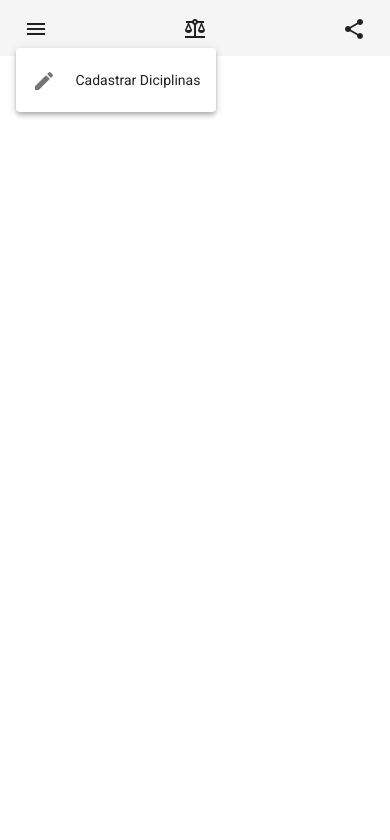
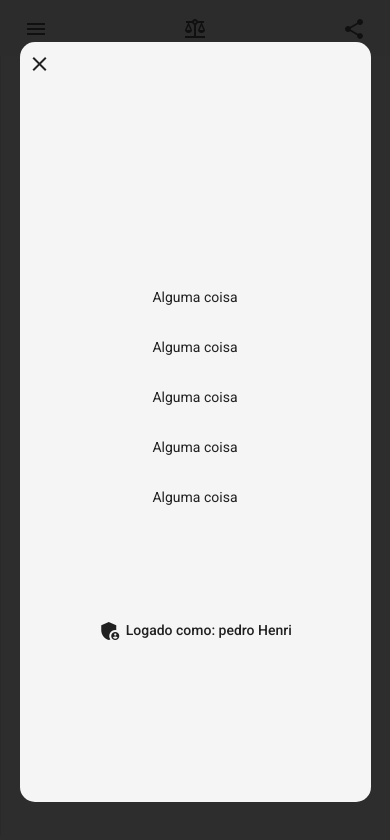
Before and after one commit to PedroHenrique0121/study-front-end, an Angular app: page / in a window 390 px wide. Both pictures are taken after a click on the button "menu". Shown: the top 840 px of the page. Built offline with nearby package versions, Linux system fonts and the light colour scheme.

Commit message:
resolvido layoute sidebar responsiva

```diff
--- a/src/app/app.module.ts
+++ b/src/app/app.module.ts
@@ -23,6 +23,7 @@ import { DisciplinaService } from './disciplina.service';
 import { DisciplinasModule } from './disciplinas/disciplinas.module';
 import { AssuntosModule } from './assuntos/assuntos.module';
 import { MatMenuModule } from '@angular/material/menu';
+
 
 @NgModule({
   declarations: [
@@ -50,6 +51,7 @@ import { MatMenuModule } from '@angular/material/menu';
     MatDialogModule,
     MatMenuModule,
 
+
     DisciplinasModule,
     AssuntosModule
   ],
--- a/src/app/componentes/layoute/layoute.component.css
+++ b/src/app/componentes/layoute/layoute.component.css
@@ -1,11 +1,9 @@
 .container {
     margin: 0;
     display: flex;
-
     width: 100%;
     align-items: center;
     justify-content: center;
-
 
 }
 
@@ -24,3 +22,20 @@ main {
     align-items: center;
     justify-content: center;
 }
+
+
+/* material sidebar */
+.example-container {
+    width: 100%;
+    height: calc(100% - 64px);
+
+}
+
+.example-sidenav-content {
+    display: flex;
+    height: 100%;
+    align-items: center;
+    justify-content: center;
+}
+
+.example-sidenav {}
--- a/src/app/componentes/layoute/layoute.component.html
+++ b/src/app/componentes/layoute/layoute.component.html
@@ -1,7 +1,18 @@
-<app-nav></app-nav>
-<div class="container">
-    <!-- <app-sidebar></app-sidebar> -->
-    <main>
+<app-nav [drawer]="drawer"></app-nav>
+<mat-drawer-container class="example-container" autosize>
+    <mat-drawer #drawer class="example-sidenav" mode="side">
+        <app-sidebar [drawer]="drawer"></app-sidebar>
+    </mat-drawer>
+
+    <div class="example-sidenav-content">
+
+        <main>
             <router-outlet></router-outlet>
-    </main>
-</div>
+        </main>
+    </div>
+
+</mat-drawer-container>
+<!-- <div class="container">
+
+
+</div> -->
--- a/src/app/componentes/layoute/layoute.component.ts
+++ b/src/app/componentes/layoute/layoute.component.ts
@@ -6,7 +6,7 @@ import { Component, OnInit } from '@angular/core';
   styleUrls: ['./layoute.component.css']
 })
 export class LayouteComponent implements OnInit {
-
+  showFiller = false;
   constructor() { }
 
   ngOnInit(): void {
--- a/src/app/componentes/nav/nav.component.css
+++ b/src/app/componentes/nav/nav.component.css
@@ -2,7 +2,3 @@
     flex: 1 1 auto;
 
   }
-  .mat-menu-content:not(:empty) {
-    padding-top: 0;
-    padding-bottom: 0;
-}
--- a/src/app/componentes/nav/nav.component.html
+++ b/src/app/componentes/nav/nav.component.html
@@ -1,26 +1,16 @@
-<mat-toolbar color="">
+<mat-toolbar >
 
-  <div>
-    <button mat-icon-button [matMenuTriggerFor]="menu" #menuTrigger>
+  <button mat-icon-button type="button" mat-button (click)="drawer.toggle()">
       <mat-icon>menu</mat-icon>
   </button>
-  <mat-menu #menu="matMenu">
-    <button at-icon-button mat-menu-item  routerLink="/disciplinas/cadastro">
-        <mat-icon>edit</mat-icon> Cadastrar Diciplinas
-    </button>
-
-</mat-menu>
-
-
-</div>
   <span class="example-spacer"></span>
   <button mat-icon-button class="example-icon" aria-label="Example icon-button with menu icon">
-    <mat-icon>balance</mat-icon>
+      <mat-icon>balance</mat-icon>
   </button>
 
   <span class="example-spacer"></span>
 
   <button mat-icon-button class="example-icon" aria-label="Example icon-button with share icon">
-    <mat-icon>share</mat-icon>
+      <mat-icon>share</mat-icon>
   </button>
 </mat-toolbar>
--- a/src/app/componentes/nav/nav.component.ts
+++ b/src/app/componentes/nav/nav.component.ts
@@ -1,5 +1,6 @@
-import { Component, OnInit, ViewChild } from '@angular/core';
+import { Component, Input, OnInit, ViewChild } from '@angular/core';
 import { MatMenuTrigger } from '@angular/material/menu';
+import { MatDrawer } from '@angular/material/sidenav';
 
 @Component({
   selector: 'app-nav',
@@ -8,7 +9,8 @@ import { MatMenuTrigger } from '@angular/material/menu';
 })
 export class NavComponent implements OnInit {
 
-  @ViewChild('menuTrigger') menuTrigger!: MatMenuTrigger;
+  @Input()
+  drawer!: MatDrawer;
 
   constructor() { }
 
--- a/src/app/componentes/sidebar/sidebar.component.css
+++ b/src/app/componentes/sidebar/sidebar.component.css
@@ -17,14 +17,11 @@
 
     display: flex;
     width: 270px;
-    height: calc( 100vh - 64px );
-    background-color: #f5f5f5;
+    height: calc(100vh - 64px);
     justify-content: flex-start;
     align-items: center;
     flex-direction: column;
-
-
-
+   background-color: #f5f5f5;
 }
 
 
@@ -32,10 +29,7 @@
 .backdrop {
 
     display: none;
-
     height: 100vh;
-
-
 }
 
 .backdrop.b {
@@ -48,17 +42,14 @@
 }
 
 
-
 .buttonClosedSide {
     display: none
 }
-
 
 .containerItens {
 
     display: flex;
     margin-top: 40px;
-
 
     width: 220px;
     height: 300px;
@@ -102,7 +93,7 @@
     width: 270px;
     height: 20vh;
     display: flex;
-   margin-top: 60% ;
+    margin-top: 40% ;
 
     align-items: center;
     justify-content: center;
--- a/src/app/componentes/sidebar/sidebar.component.html
+++ b/src/app/componentes/sidebar/sidebar.component.html
@@ -1,15 +1,12 @@
-
-
-<div class="containerModal">
+<div class="containerModal c">
 
 
     <div color="primary" class="side s">
-        <!-- <div class="buttonClosedSide">
-            <button mat-icon-button class="example-icon" (click)="fechar()"
-                aria-label="Example icon-button with menu icon">
+        <div class="buttonClosedSide">
+            <button mat-icon-button class="example-icon" aria-label="Example icon-button with menu icon" (click)="drawer.close()">
                 <mat-icon>close</mat-icon>
             </button>
-        </div> -->
+        </div>
         <div class="containerItens">
             <li><a href="">Alguma coisa</a></li>
             <li><a href="">Alguma coisa</a></li>
--- a/src/app/componentes/sidebar/sidebar.component.ts
+++ b/src/app/componentes/sidebar/sidebar.component.ts
@@ -1,23 +1,27 @@
-import { Component, OnInit } from '@angular/core';
+import { Component, Input, OnInit } from '@angular/core';
+import { MatDrawer } from '@angular/material/sidenav';
 
 @Component({
   selector: 'app-sidebar',
   templateUrl: './sidebar.component.html',
   styleUrls: ['./sidebar.component.css']
 })
-export class SidebarComponent  {
+export class SidebarComponent {
 
+   @Input() drawer!: MatDrawer
   constructor() { }
 
-  fechar(){
+  // fechar(){
 
-    const containderModal = document.querySelector(".containerModal");
-    containderModal?.classList.remove("c")
-    const backdrop= document.querySelector(".backdrop.b");
-    backdrop?.classList.remove("b")
-    const side = document.querySelector(".side");
-    side?.classList.remove("s")
+  //   const containderModal = document.querySelector(".containerModal");
+  //   containderModal?.classList.remove("c")
+  //   const backdrop= document.querySelector(".backdrop.b");
+  //   backdrop?.classList.remove("b")
+  //   const side = document.querySelector(".side");
+  //   side?.classList.remove("s")
 
-  }
+  // }
+
+
 
 }
--- a/src/app/disciplinas/disciplina-cadastro/disciplina-cadastro.component.css
+++ b/src/app/disciplinas/disciplina-cadastro/disciplina-cadastro.component.css
@@ -1,6 +1,6 @@
 .container {
 
-
+  display: flex;
   width: 500px;
   height: 50vh;
   display: flex;
```
Lines whose indentation alone changed are shown as unchanged.
